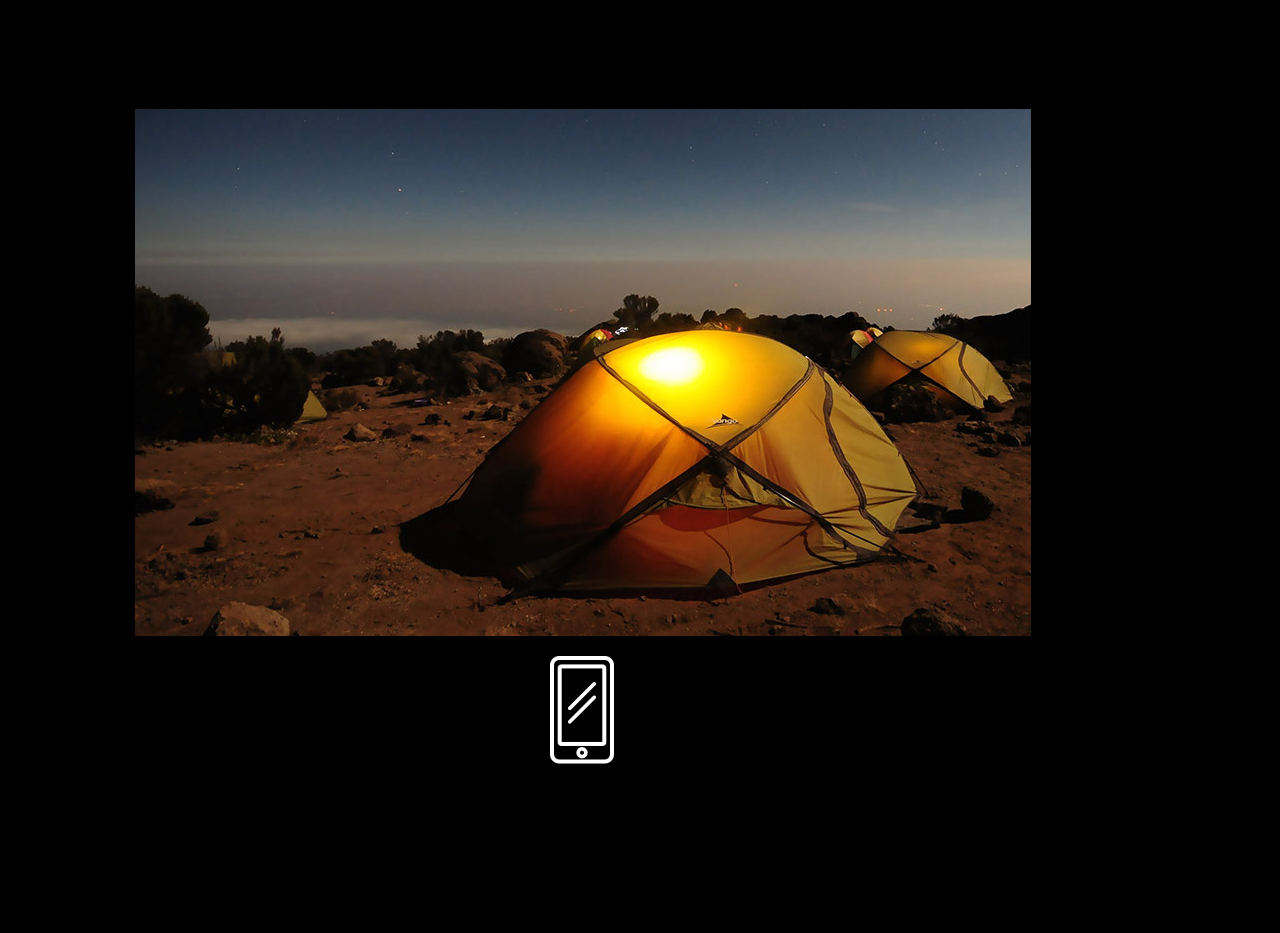
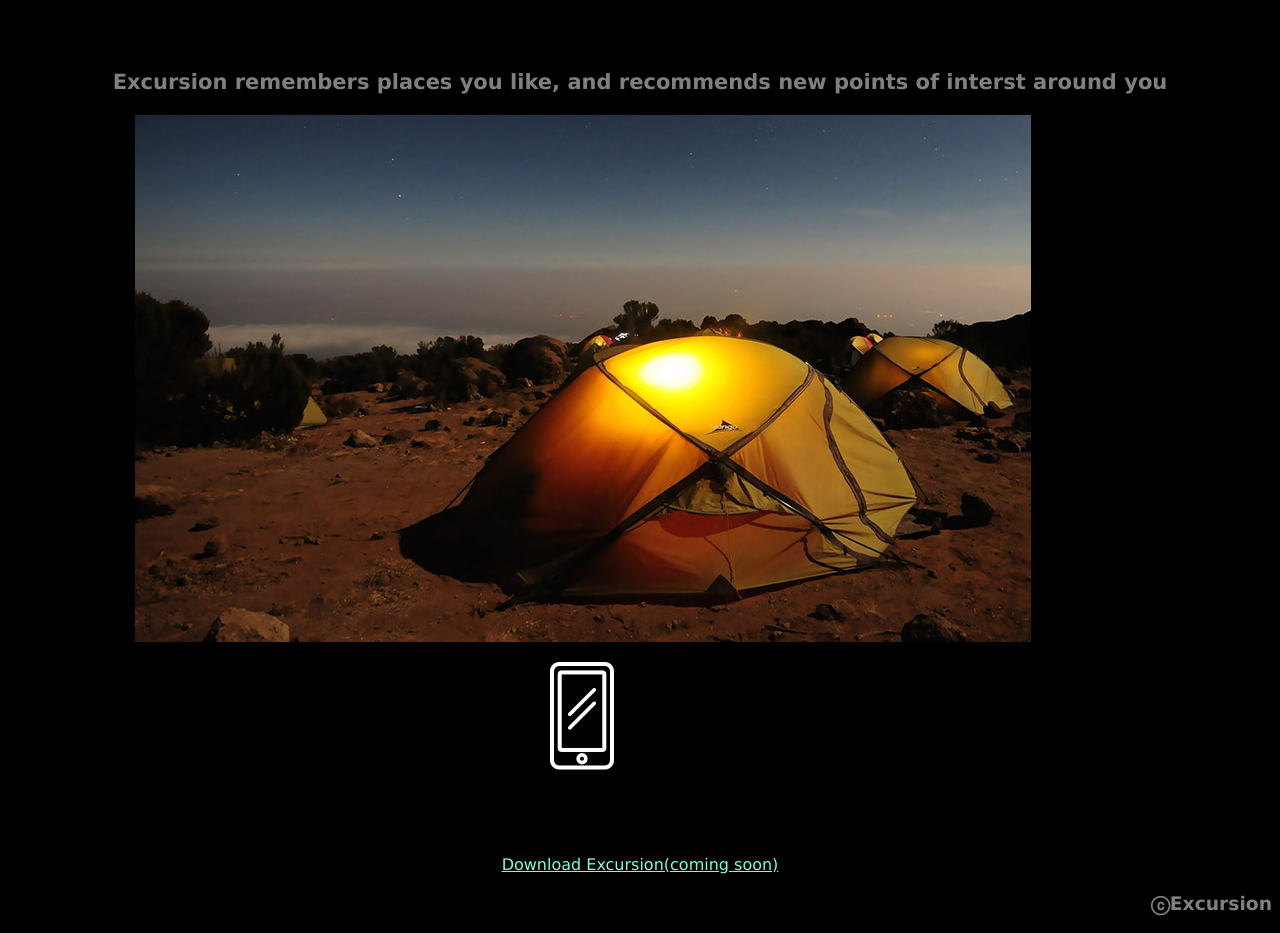
Before and after one commit to EllaToph/excursion-, a plain HTML site: page index.html in a window 1280 px wide. Shown: the part 313-1246 px from the top of the page. Before the commit the page ends 1161 px from the top, so only its background shows below. Drawn offline with Linux system fonts and the light colour scheme.

Commit message:
Added header-third and Copyright

```diff
--- a/index.html
+++ b/index.html
@@ -17,6 +17,10 @@
     <p><img src="resources/images/camp.jpg"> alt="Camp"></p>
     <p><img src="resources/images/phone.png"> alt="Phone"></p>
     <h1 class="header-third"> Coming Soon for iPhone and Android</h1>
+    <p><a class="link" href="#">Download Excursion(coming soon)</a></p>
+    <h3 class="Copyright">ⓒExcursion</h3>
+
+
 
 
 
--- a/resources/css/style.css
+++ b/resources/css/style.css
@@ -8,3 +8,19 @@ body{
   font-size: 50px;
   color: #ffffff;
 }
+.link{
+  color: Aquamarine;
+  font-size:16px;
+}
+.header--secondary{
+  font-weight: 300;
+  font-size: 42px;
+}
+.subheader{
+  font-size: 21px;
+  color: gray;
+}
+.Copyright{
+  text-align:right;
+  color: gray;
+}
```
